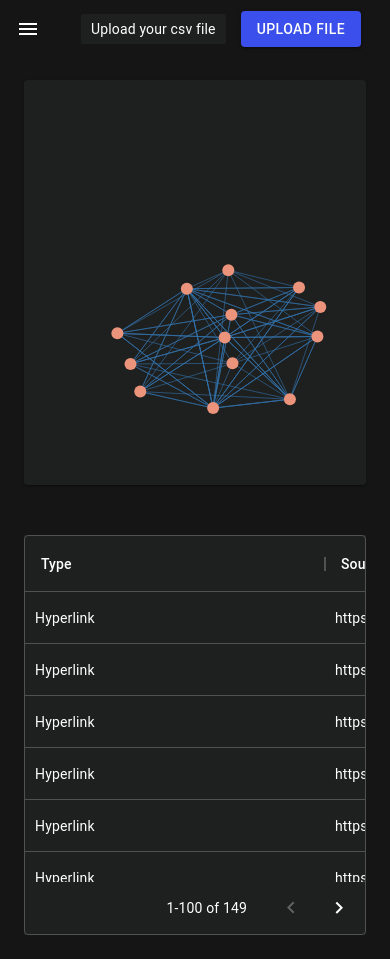
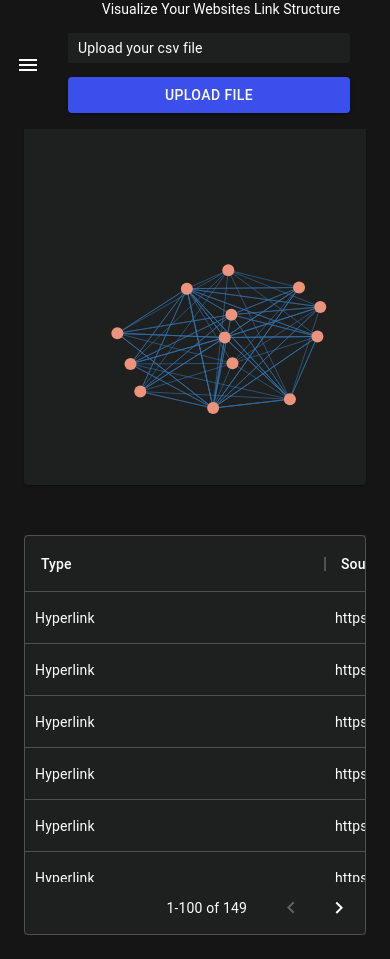
Before and after one commit to Ammar204/javascriptseo, a React (Create React App) app: page / in a window 390 px wide. Built offline with nearby package versions, Linux system fonts and the light colour scheme.

Commit message:
chnaged logo and text

```diff
--- a/src/component/ToolbarContent/toolbarContent.scss
+++ b/src/component/ToolbarContent/toolbarContent.scss
@@ -7,9 +7,13 @@
         flex-wrap: wrap;
         justify-content: center;
     }
+    // @media screen and (max-width: 500px) {
+    //     padding-right:24px ;
+    // }
     .heading{
         @media screen and (max-width: 500px) {
-            display: none;
+            // display: none;
+            font-size: 14px;
         }
     }
 }
--- a/src/component/fileUpload/FileUpload.tsx
+++ b/src/component/fileUpload/FileUpload.tsx
@@ -22,7 +22,7 @@ export function FileUpload() {
   return (
     <div className={classes.uploadContainer}>
       <FileUploadInput setCsvRawData={setCsvRawData} />
-      <Button variant="contained" color="primary" onClick={uploadHandler}>
+      <Button variant="contained" className={classes.btn} color="primary" onClick={uploadHandler}>
         Upload File
       </Button>
     </div>
--- a/src/component/fileUpload/style.ts
+++ b/src/component/fileUpload/style.ts
@@ -8,10 +8,12 @@ export const useStyles = makeStyles((theme: Theme) =>
       justifyContent: "center",
       alignItems: "center",
       position: "relative",
-      '@media(maxWidth: 500px)' : {
+      "@media (max-width: 500px)": {
         flexDirection: "column",
-
-      }
+        width : "100%",
+        marginRight: "24px",
+        marginBottom: "16px"
+      },
     },
     uploadBox: {
       background: theme.palette.background.default,
@@ -23,12 +25,27 @@ export const useStyles = makeStyles((theme: Theme) =>
       minWidth: 100,
       maxWidth: 150,
       padding: "5px 10px",
+      "@media (max-width: 500px)": {
+        width: "100%",
+        minWidth: "100%",
+
+      },
+    },
+    btn: {
+      "@media (max-width: 500px)": {
+        width: "100%",
+      },
     },
     uploadInput: {
       flexGrow: 1,
       maxWidth: "300px",
       marginRight: "15px",
       cursor: "pointer",
+      "@media (max-width: 500px)": {
+        marginRight: "0px",
+        width: "100%"
+
+      },
     },
     uploadBoxWithError: {
       background: theme.palette.background.default,
--- a/src/pages/resultPage/resultPage.tsx
+++ b/src/pages/resultPage/resultPage.tsx
@@ -20,7 +20,7 @@ import BubbleChart from "@material-ui/icons/BubbleChart";
 import LiveHelp from "@material-ui/icons/LiveHelp";
 import ResultPageContent from "../../component/resultPageContent/ResultPageContent";
 import ToolbarContent from "../../component/ToolbarContent/ToolbarContent";
-import logo from './logo.png'; // Tell webpack this JS file uses this image
+import logo from './icononly.png'
 import ContactSupportIcon from '@material-ui/icons/ContactSupport';
 interface Props {
   window?: () => Window;
```
Also changed, not shown: src/pages/resultPage/icononly.png (added).
